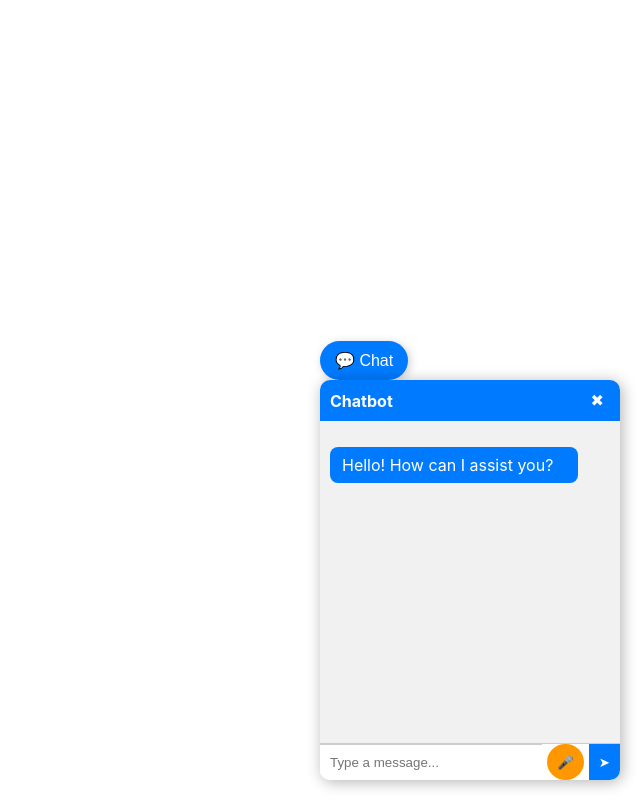
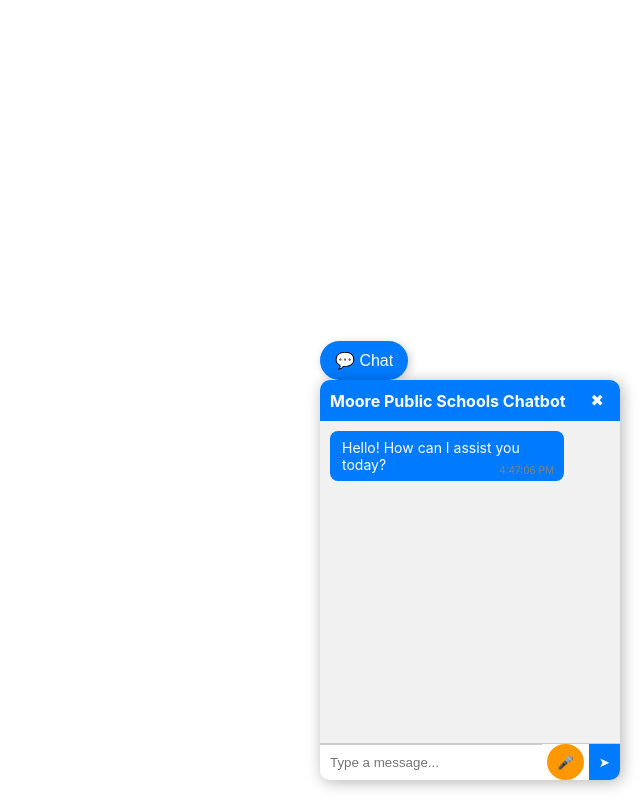
Before and after one commit to J8C2/Chatterbot, a React (Create React App) app in the folder frontend/: page / in a window 1280 px wide. Both pictures are taken after a click on the button "💬 Chat". Shown: the whole page, without its empty margins (640-1280 px from the left). Built offline with nearby package versions, Linux system fonts and the light colour scheme.

Commit message:
Added small changes

```diff
--- a/frontend/src/Chatbot.css
+++ b/frontend/src/Chatbot.css
@@ -32,17 +32,16 @@
   flex-direction: column;
   overflow: hidden;
 
-  opacity: 0;
-  transform: translateY(20px);
-  transition: opacity 0.3s ease-in-out, transform 0.3s ease-in-out;
-  visibility: hidden;
+  opacity: 0; /* Initially hidden */
+  transform: scale(0.8); /* Initially scaled down */
+  transition: opacity 0.4s ease-in-out, transform 0.4s ease-in-out; /* Fade and scale */
 }
 
 .chat-window.open {
-  opacity: 1;
-  transform: translateY(0);
-  visibility: visible; /* Allow interactions */
+  opacity: 1; /* Fully visible */
+  transform: scale(1); /* Fully scaled */
 }
+
 
 /* Typing Indicator */
 .typing-indicator {
@@ -50,7 +49,6 @@
   color: gray;
   margin-left: 10px;
 }
-
 
 /* Chat Header */
 .chat-header {
@@ -80,14 +78,40 @@
   background: #f1f1f1;
 }
 
+/* Message Bubbles */
+.message-bubble {
+  max-width: 75%;
+  padding: 8px 12px;
+  margin-bottom: 10px;
+  border-radius: 8px;
+  font-size: 14px;
+  position: relative;
+}
+
+.message-bubble p {
+  margin: 0;
+}
+
 /* Bot Messages */
-.bot-message {
+.bot {
   background: #007bff;
   color: white;
-  padding: 8px 12px;
-  border-radius: 8px;
-  max-width: 80%;
-  margin-bottom: 10px;
+  align-self: flex-start;
+}
+
+.user {
+  background: #4caf50;
+  color: white;
+  align-self: flex-end;
+}
+
+/* Timestamp */
+.timestamp {
+  font-size: 10px;
+  color: gray;
+  position: absolute;
+  bottom: 5px;
+  right: 10px;
 }
 
 /* Chat Input */
--- a/frontend/src/Chatbot.jsx
+++ b/frontend/src/Chatbot.jsx
@@ -1,10 +1,12 @@
 import React, { useState } from "react";
 import "./Chatbot.css";
 
-//Chatbot function for the bot
+// Chatbot function for the bot
 function Chatbot() {
   const [isOpen, setIsOpen] = useState(false);
-  const [messages, setMessages] = useState([{ sender: "bot", text: "Hello! How can I assist you?" }]);
+  const [messages, setMessages] = useState([
+    { sender: "bot", text: "Hello! How can I assist you today?", timestamp: new Date() },
+  ]);
   const [input, setInput] = useState("");
   const [isTyping, setIsTyping] = useState(false);
 
@@ -30,19 +32,26 @@
     recognition.start();
   };
 
-  //Function to handle sending a message
+  // Function to handle sending a message
   const sendMessage = () => {
     if (!input.trim()) return;
 
-    //Create a user message object
-    const userMessage = { sender: "user", text: input };
+    // Create a user message object
+    const userMessage = {
+      sender: "user",
+      text: input,
+      timestamp: new Date(),
+    };
     setMessages([...messages, userMessage]);
     setInput("");
     setIsTyping(true);
 
     // Simulate bot delay before response
     setTimeout(() => {
-      setMessages((prevMessages) => [...prevMessages, { sender: "bot", text: "I'm still learning, but I'm here to help!" }]);
+      setMessages((prevMessages) => [
+        ...prevMessages,
+        { sender: "bot", text: "I'm still learning, but I'm here to help!", timestamp: new Date() },
+      ]);
       setIsTyping(false);
     }, 1200);
   };
@@ -54,18 +63,27 @@
       {isOpen && (
         <div className={`chat-window ${isOpen ? "open" : ""}`}>
           <div className="chat-header">
-            <span>Chatbot</span>
+            <span>Moore Public Schools Chatbot</span>
             <button className="close-btn" onClick={() => setIsOpen(false)}>✖</button>
           </div>
           <div className="chat-messages">
             {messages.map((msg, index) => (
-              <p key={index} className={msg.sender === "user" ? "user-message" : "bot-message"}>{msg.text}</p>
+              <div key={index} className={`message-bubble ${msg.sender}`}>
+                <p>{msg.text}</p>
+                <span className="timestamp">{msg.timestamp.toLocaleTimeString()}</span>
+              </div>
             ))}
             {isTyping && <p className="typing-indicator">Bot is typing...</p>}
           </div>
           <div className="chat-input-container">
-            <input type="text" className="chat-input" value={input} onChange={(e) => setInput(e.target.value)} placeholder="Type a message..." />
-            <button className="mic-btn" onClick={startListening}>🎤</button> {/* Mic Button */}
+            <input
+              type="text"
+              className="chat-input"
+              value={input}
+              onChange={(e) => setInput(e.target.value)}
+              placeholder="Type a message..."
+            />
+            <button className="mic-btn" onClick={startListening}>🎤</button>
             <button className="send-btn" onClick={sendMessage}>➤</button>
           </div>
         </div>
```
